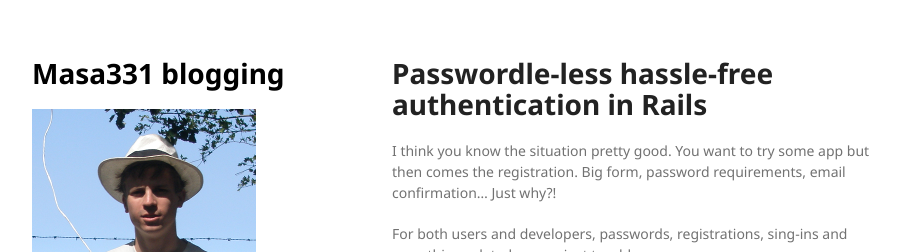
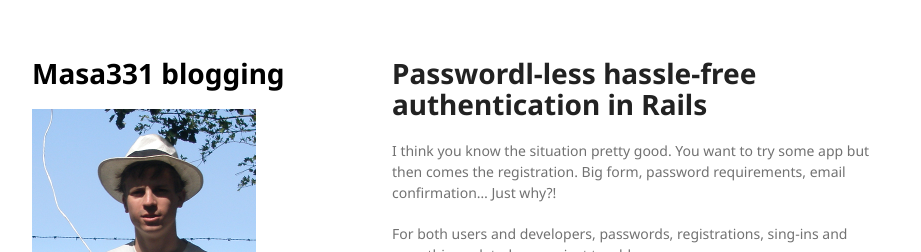
Before and after one commit to Masa331/blog, a Jekyll site: the page built from _posts/2016-05-21-passwordless-authentication-in-rails.md, in a window 1280 px wide and 900 px high. Shown: the top 252 px of the window, without its empty margins (178-1099 px from the left). Built offline with Jekyll 4.4.1, drawn with Linux system fonts in a browser that asks for light colours; nearby versions of some CDN libraries; comment, search, counter and statistics services are not loaded.

Commit message:
Fix typo

```diff
--- a/_posts/2016-05-21-passwordless-authentication-in-rails.md
+++ b/_posts/2016-05-21-passwordless-authentication-in-rails.md
@@ -1,11 +1,11 @@
 ---
 layout: post
-title:  "Passwordle-less hassle-free authentication in Rails"
+title:  "Passwordl-less hassle-free authentication in Rails"
 date:   2016-05-21 21:22:49
 comments: true
 author: Přemysl Donát
 ---
-# Passwordle-less hassle-free authentication in Rails
+# Passwordl-less hassle-free authentication in Rails
 
 I think you know the situation pretty good. You want to try some app but then comes the registration. Big form, password requirements, email confirmation... Just why?!
 
```
